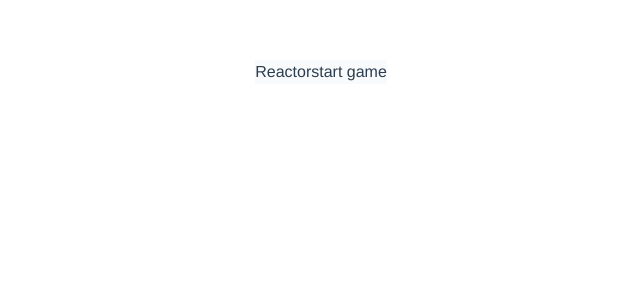
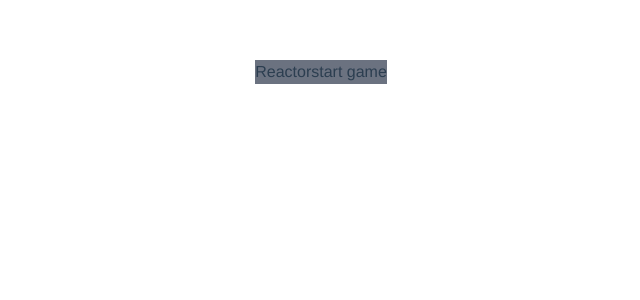
Before and after one commit to Grrrotbag/reactor, a Vue app: page / in a window 1280 px wide. Shown: the top 300 px of the page, without its empty margins (319-959 px from the left). Built offline with nearby package versions, Linux system fonts and the light colour scheme.

Commit message:
test tailwind class

```diff
--- a/src/App.vue
+++ b/src/App.vue
@@ -1,7 +1,7 @@
 <template>
-  <div class="flex bg-gray-50">
+  <div class="flex bg-gray-500">
     <h1>Reactor</h1>
-    <button @click="start" :disabled="isPlaying">start game</button>
+    <button class="rounded" @click="start" :disabled="isPlaying">start game</button>
     <Block v-if="isPlaying" :delay="delay" @end="end" />
     <Results v-if="showResults" :delay="delay" :score="score" />
   </div>
```
